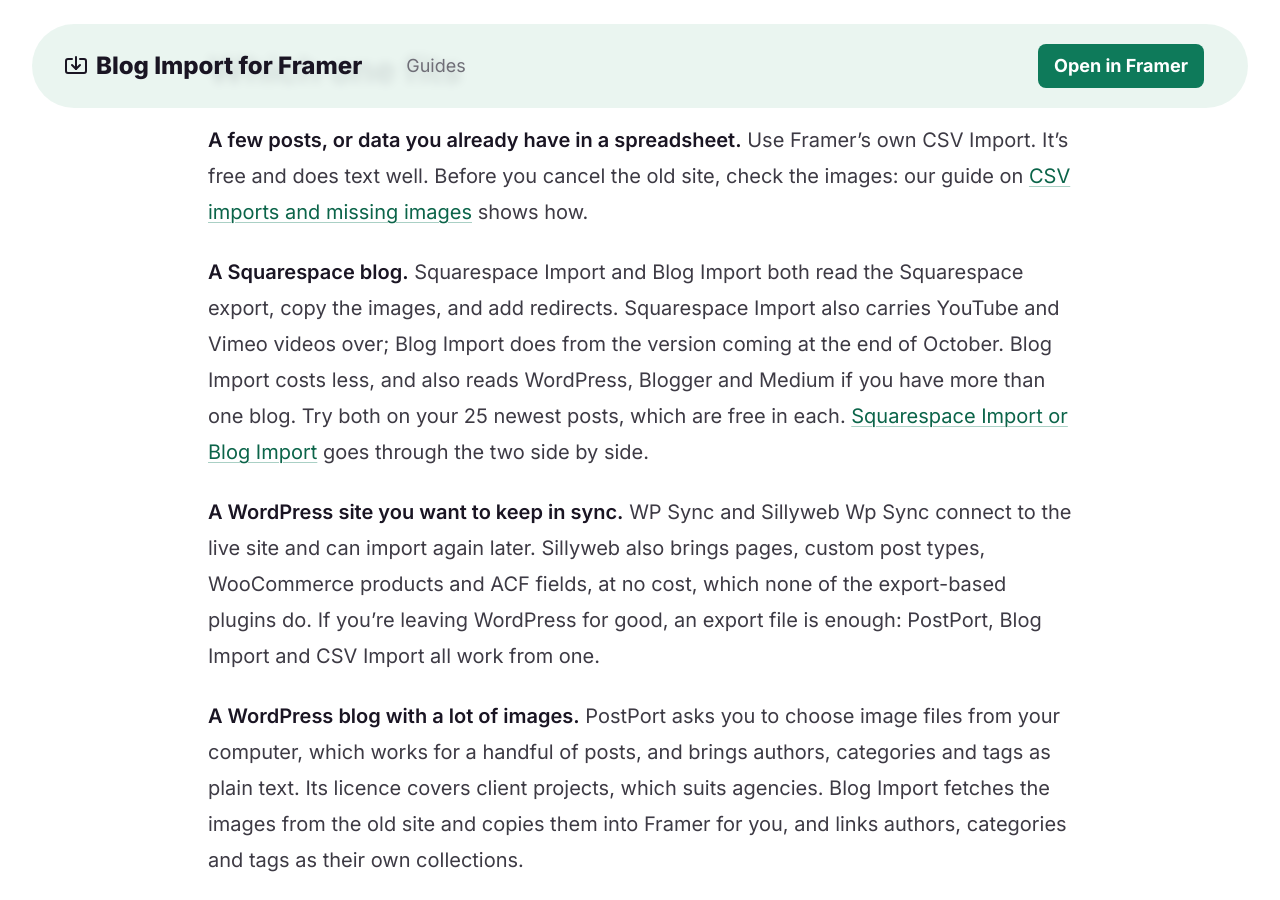
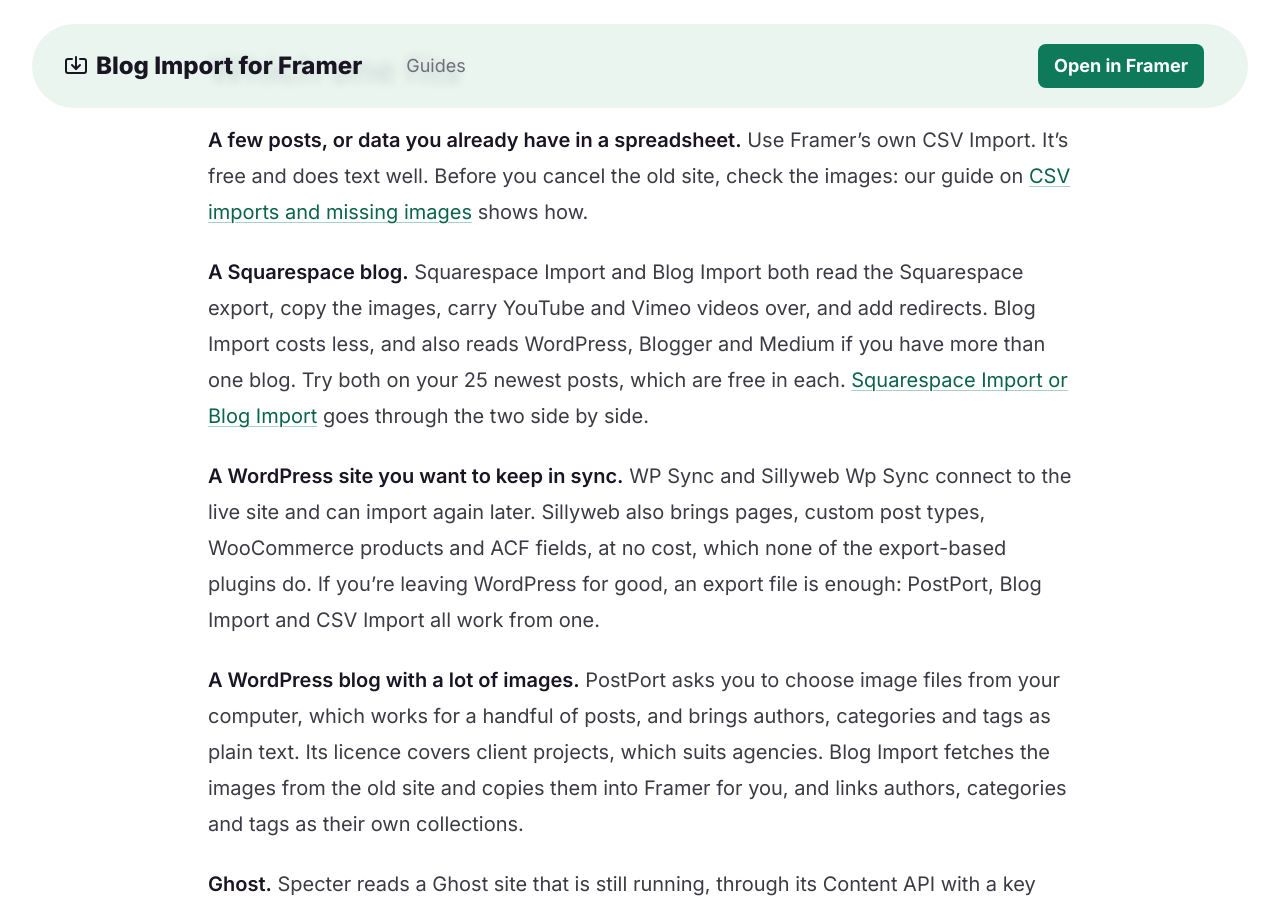
Before and after one commit to keyturnkit/keyturnkit.github.io, a Jekyll site: the page built from guides/framer-blog-import-plugins-compared.md, in a window 1280 px wide and 900 px high, scrolled down 1937 px. Built offline with Jekyll 4.4.1, drawn with Linux system fonts in a browser that asks for light colours.

Commit message:
Release-day copy: Squarespace videos come across (with V153/V377)
Co-Authored-By: Claude Opus 5.5 <noreply@anthropic.com>

```diff
--- a/guides/framer-blog-import-plugins-compared.md
+++ b/guides/framer-blog-import-plugins-compared.md
@@ -29,7 +29,7 @@ There are several Framer plugins that bring a blog into the CMS, and they differ
 
 **A few posts, or data you already have in a spreadsheet.** Use Framer's own CSV Import. It's free and does text well. Before you cancel the old site, check the images: our guide on [CSV imports and missing images](/guides/framer-cms-csv-import-images/) shows how.
 
-**A Squarespace blog.** Squarespace Import and Blog Import both read the Squarespace export, copy the images, and add redirects. Squarespace Import also carries YouTube and Vimeo videos over; Blog Import does from the version coming at the end of October. Blog Import costs less, and also reads WordPress, Blogger and Medium if you have more than one blog. Try both on your 25 newest posts, which are free in each. [Squarespace Import or Blog Import](/guides/squarespace-import-or-blog-import/) goes through the two side by side.
+**A Squarespace blog.** Squarespace Import and Blog Import both read the Squarespace export, copy the images, carry YouTube and Vimeo videos over, and add redirects. Blog Import costs less, and also reads WordPress, Blogger and Medium if you have more than one blog. Try both on your 25 newest posts, which are free in each. [Squarespace Import or Blog Import](/guides/squarespace-import-or-blog-import/) goes through the two side by side.
 
 **A WordPress site you want to keep in sync.** WP Sync and Sillyweb Wp Sync connect to the live site and can import again later. Sillyweb also brings pages, custom post types, WooCommerce products and ACF fields, at no cost, which none of the export-based plugins do. If you're leaving WordPress for good, an export file is enough: PostPort, Blog Import and CSV Import all work from one.
 
```
Also changed, not shown: blog-import/index.md (+1 -1 lines), guides/squarespace-import-or-blog-import.md (+1 -1 lines).
